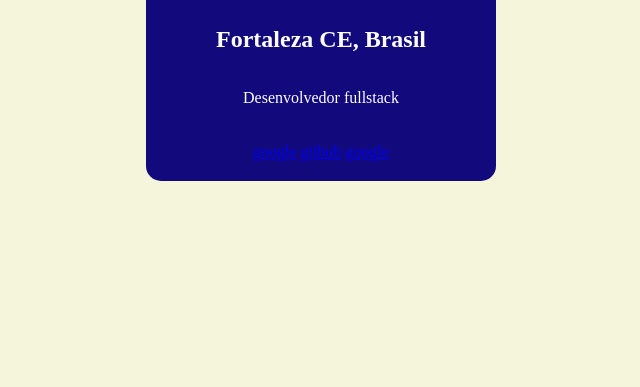
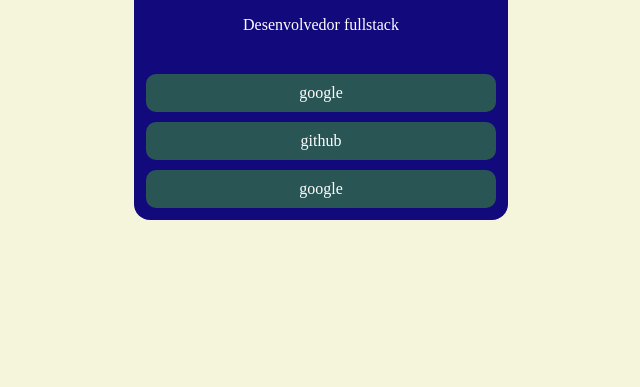
Before and after one commit to Jonassadm/html-atividade-1, a plain HTML site: page index.html in a window 1280 px wide. Shown: the part 429-816 px from the top of the page, without its empty margins (319-959 px from the left). Drawn offline with Linux system fonts and the light colour scheme.

Commit message:
css finalizado com sucesso

```diff
--- a/estilo.css
+++ b/estilo.css
@@ -12,7 +12,8 @@
     display: flex;
     align-items: center;
     flex-direction: column;
-    border-radius: 15px;
+    border-radius: 16px;
+    padding: 12px;
 
 }
 
@@ -23,11 +24,42 @@
 
 }
 
-#rodape {
-    margin: 20px;
+h1 {
+    font-size: 22px;
 }
 
+h2 {
+    font-size: 16px;
+    color: blueviolet;
+}
 
-h1, h2, p {
+p {
+    margin-bottom: 40px;
+}
+
+div {
     color: white;
 }
+
+.rodape {
+    display: flex;
+    flex-direction: column;
+    gap: 10px;
+    width: 100%;
+
+}
+
+a {
+    background-color: rgb(42, 85, 85);
+    border-radius: 10px;
+    padding: 10px;
+    text-align: center;
+    text-decoration: none;
+    color: white;
+    transition-duration: 200ms;
+}
+
+a:hover {
+    background-color: blueviolet;
+    transition-duration: 200ms;
+}
--- a/index.html
+++ b/index.html
@@ -1,25 +1,28 @@
 <!DOCTYPE html>
 <html lang="pt-Br">
+
 <head>
     <meta charset="UTF-8">
     <meta name="viewport" content="width=device-width, initial-scale=1.0">
     <title>html aula</title>
     <link rel="stylesheet" href="estilo.css">
 </head>
+
 <body>
     <div id="container">
-        <img src="https://png.pngtree.com/png-vector/20240529/ourlarge/pngtree-single-profile-icon-in-a-square-frame-illustration-vector-png-image_6951688.png" id="imagem1" alt="imagem">
+        <img src="https://png.pngtree.com/png-vector/20240529/ourlarge/pngtree-single-profile-icon-in-a-square-frame-illustration-vector-png-image_6951688.png"
+            id="imagem1" alt="imagem">
         <h1>Jonas Costa</h1>
         <h2>Fortaleza CE, Brasil</h2>
         <p>Desenvolvedor fullstack</p>
-        <div id="rodape">
+        <div class="rodape">
             <a href="https://google.com" target="_blank" class="btn">google</a>
 
             <a href="https://github.com/Jonassadm" target="_blank" class="btn">github</a>
 
             <a href="https://google.com" class="btn">google</a>
-
         </div>
     </div>
 </body>
+
 </html>
```
Also changed, not shown: rascunho.txt.
